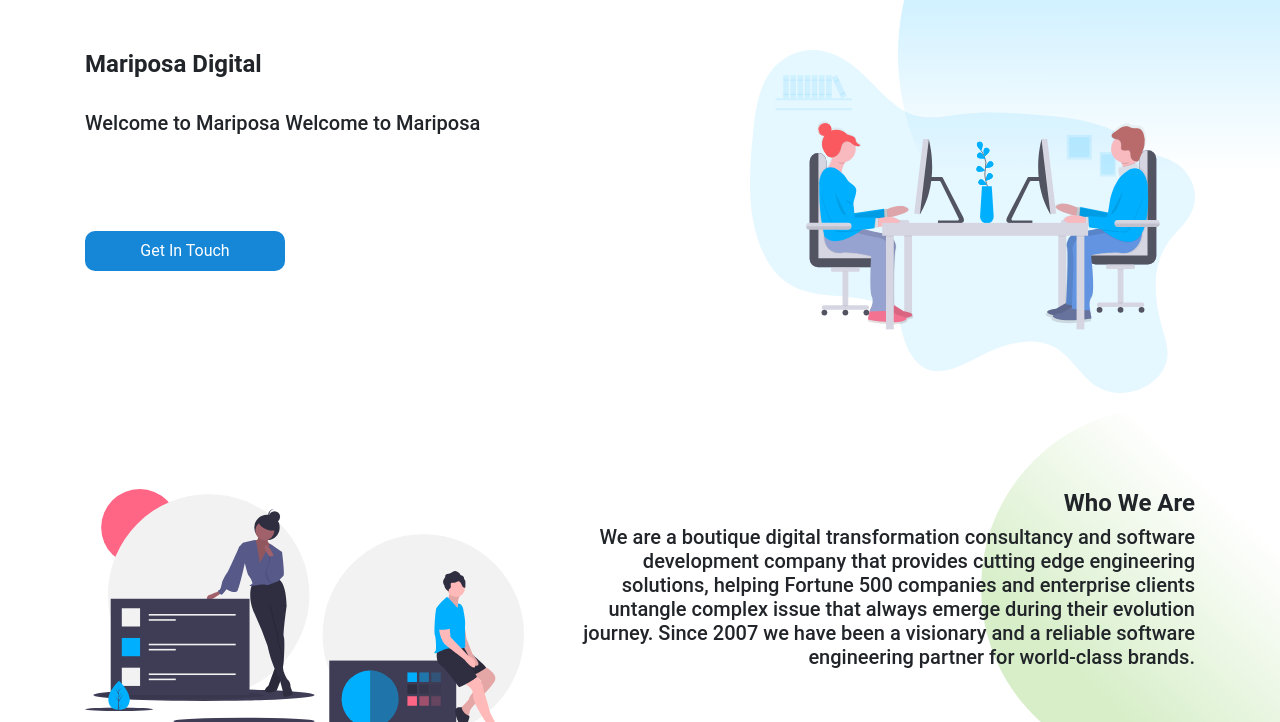
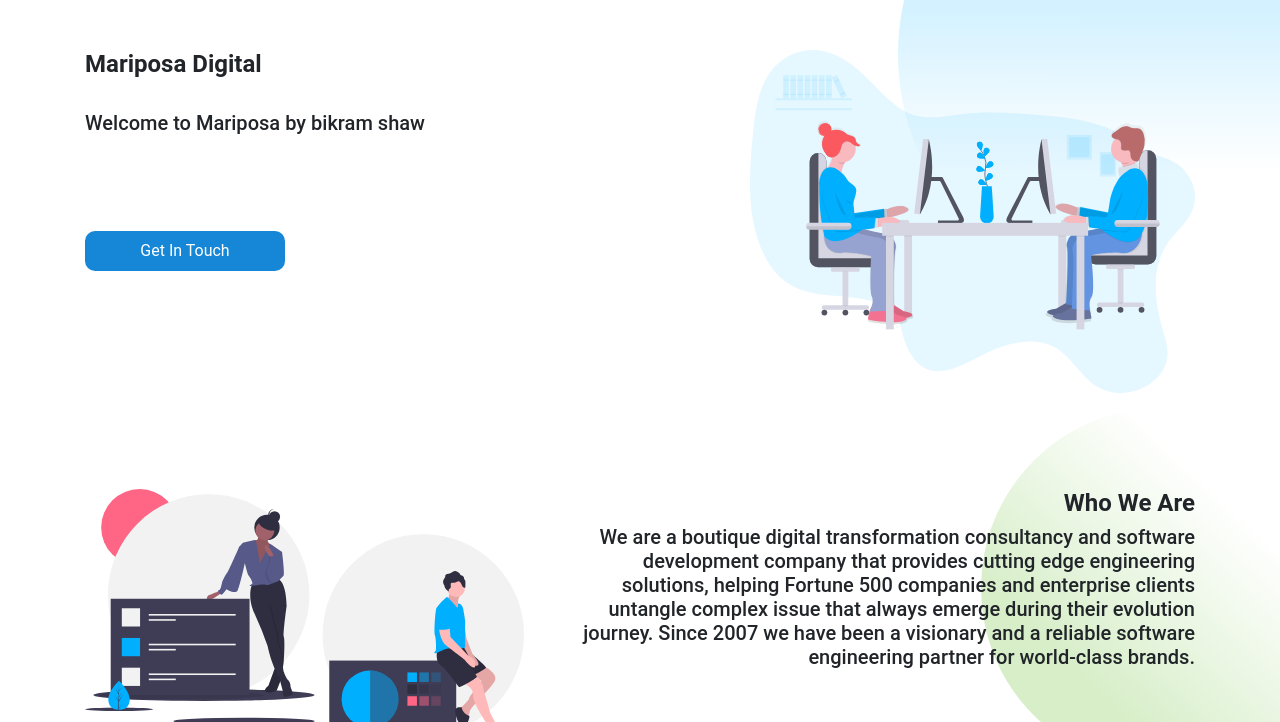
Before and after one commit to bikram-shaw/bootstrap, a plain HTML site: page index.html in a window 1280 px wide. Shown: the part 62-784 px from the top of the page. Drawn offline with nearby package versions, Linux system fonts and the light colour scheme.

Commit message:
jenkins file changed

```diff
--- a/index.html
+++ b/index.html
@@ -47,7 +47,7 @@
 										<div class="col-sm-7">
 											<h4><b>Mariposa Digital</b></h4><br>
 												<h5 class="mb-5">
-Welcome to Mariposa Welcome to Mariposa
+Welcome to Mariposa by bikram shaw
                                                 </h5>
 
 												<button class="btn-get-in-touch btn mt-5" >Get In Touch</button>
```
